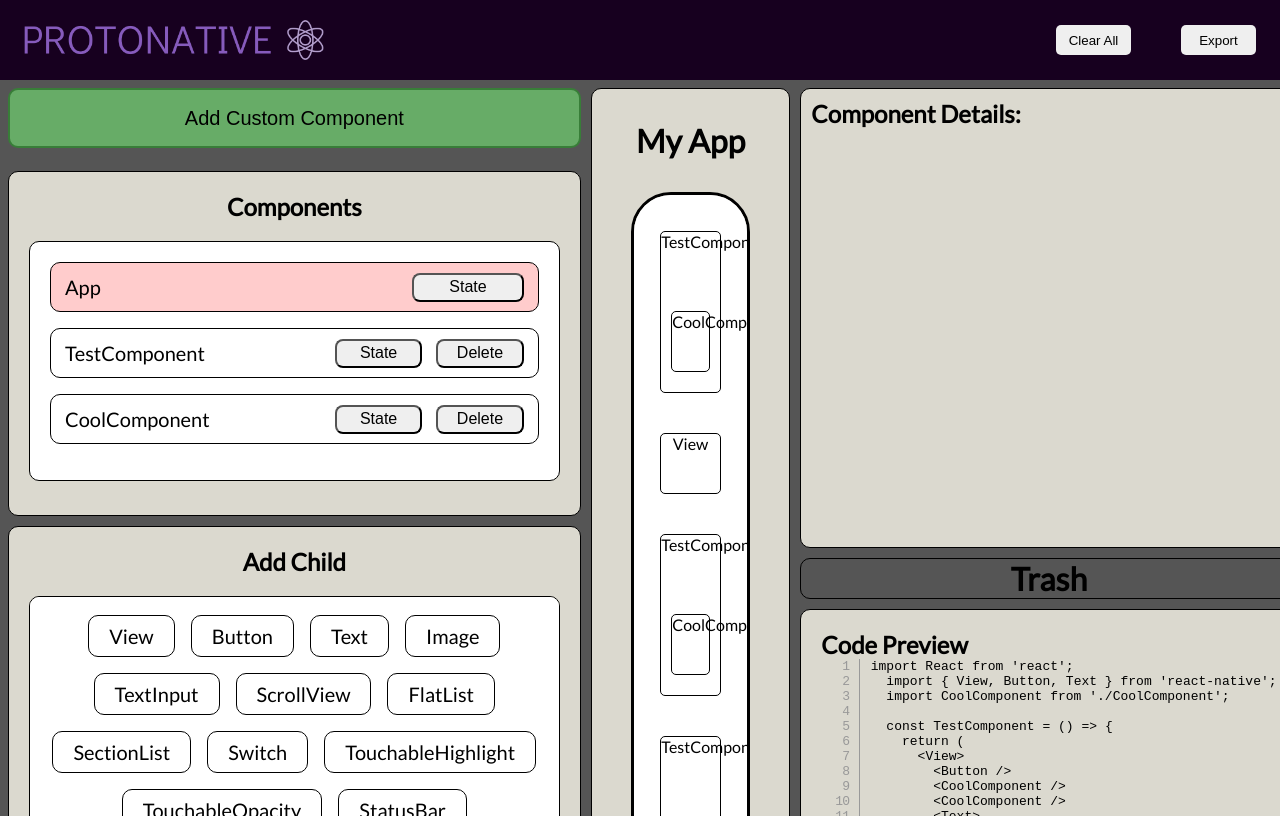
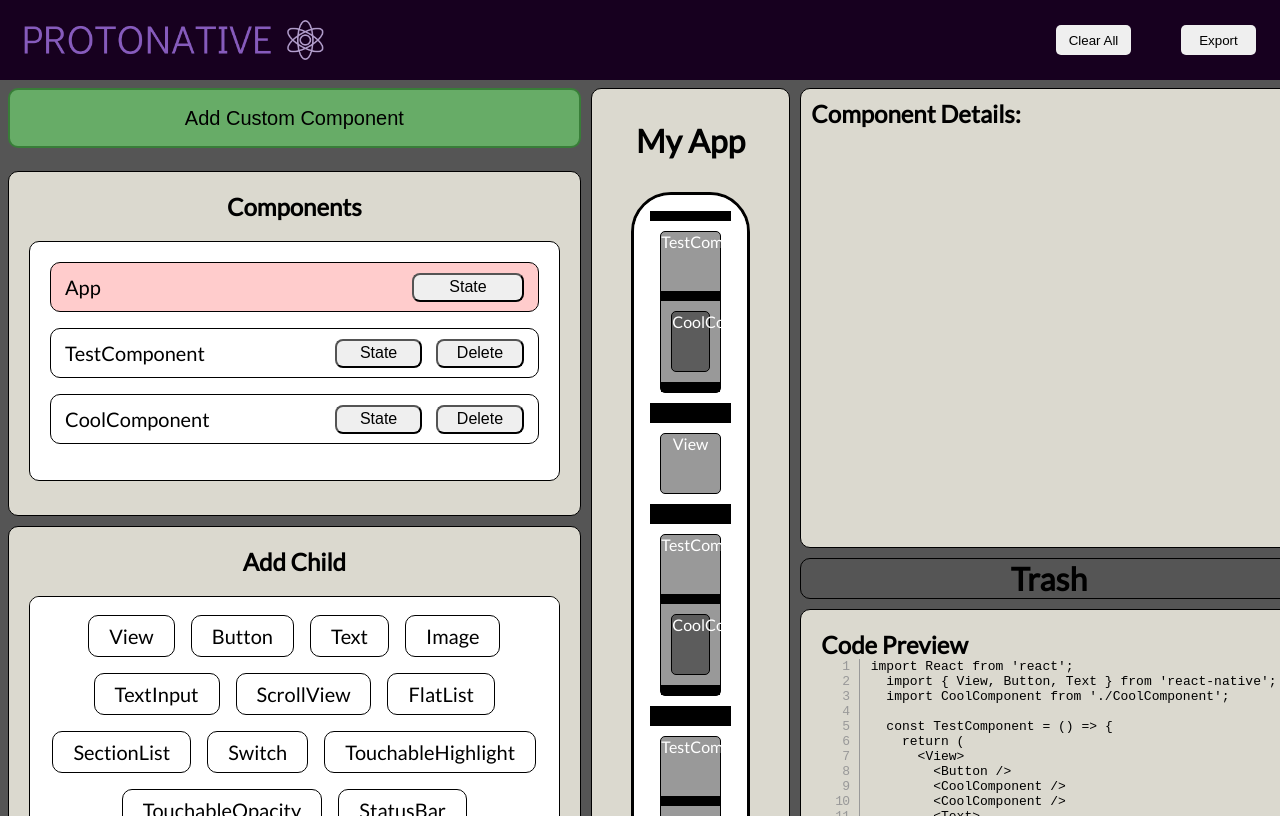
Before and after one commit to oslabs-beta/ProtoNative, a React (Vite) app: page / in a window 1280 px wide. Built offline with nearby package versions, Linux system fonts and the light colour scheme; a small style sheet from the web is missing.

Commit message:
shows nesting

```diff
--- a/src/components/right/ElementBlock.tsx
+++ b/src/components/right/ElementBlock.tsx
@@ -134,8 +134,8 @@ const ElementBlock = ({
         setChildrenOfCurrent={setChildrenOfCurrent}
         parent={components[componentName].parent.key}
       />
-      <div style={{ border: '1px solid black' }} className='element' ref={ref}>
-        <p>
+      <div style={{ border: '1px solid black', backgroundColor :'rgba(0, 0, 0, .4)' }} className='element' ref={ref}>
+        <p style={{color: 'white'}}>
           {components[componentName].type === 'custom'
             ? components[componentName].pointer
             : components[componentName].type}
--- a/src/components/top/NavBar.tsx
+++ b/src/components/top/NavBar.tsx
@@ -5,7 +5,7 @@ const NavBar = (): JSX.Element => {
   return (
     <div id='navbar-container'>
       <div id='logo-container'>
-        <img id='actual-logo'src='../public/icons/logo-no-background.png'></img>
+        <img id='actual-logo'src='/icons/logo-no-background.png'></img>
       </div>
 
       <div id='master-button-container'>
--- a/src/styles/componentDetails.scss
+++ b/src/styles/componentDetails.scss
@@ -26,6 +26,7 @@
 }
 
 #drop-layer-area{
+  background-color: black;
   height:10px;
   width: 100%;
 }
```
Also changed, not shown: package.json (line endings or trailing spaces), 1 other file (tests, documents, lock files or other folders).
